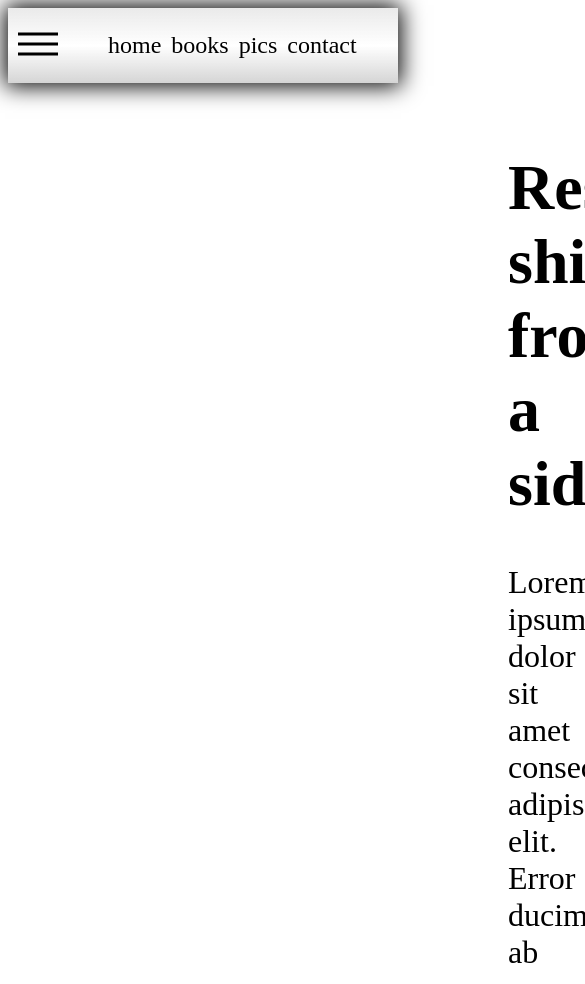
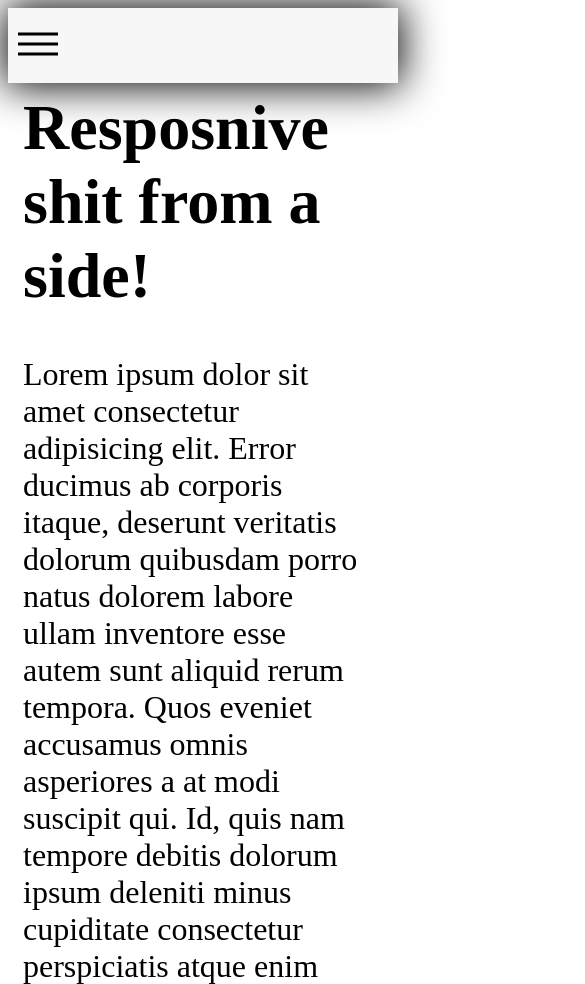
Before and after one commit to hide85x/RoundedSidebar, a website built with Parcel: page index.html in a window 390 px wide. Shown: the top 984 px of the page, 585 px wide, since content can reach past the window. Built offline with nearby package versions, Linux system fonts and the light colour scheme.

Commit message:
super awesome animations for mobile ul

```diff
--- a/package.json
+++ b/package.json
@@ -1,4 +1,5 @@
 {
+  "main": "index.html",
   "devDependencies": {
     "cssnano": "^4.1.10",
     "sass": "^1.25.0"
--- a/style.scss
+++ b/style.scss
@@ -9,11 +9,14 @@ body {
     position: relative;
     z-index: -9;
     font-size: 2em;
-    margin: 100px 500px;
+    margin: 100px 200px;
+    @media (max-width:800px) {
+        margin:40px 15px;
+    }
 }
 .navbar {
-    background-image: linear-gradient(rgba(128, 128, 128, 0.164), white, rgba(0, 0, 0, 0.164));
-    box-shadow: 0 0px 22px 3px black;
+    background-color: rgba(245, 245, 245, 0.808);
+    box-shadow: 0 0px 42px 3px black;
     display: flex;
     position: fixed;
     width: 100%;
@@ -24,6 +27,11 @@ body {
         list-style: none;
         gap: 10px;
         font-size: 1.5em;
+        transform: translateX(0);
+        transition: transform 0.5s ease-in;
+        @media (max-width: 600px) {
+            transform: translateX(-500px)
+        }
     }
 
 }
@@ -43,15 +51,17 @@ body {
     transform: translateY(-1000px);
     border-radius: 100%;
     transition:transform 0.5s ease-in, background-color 1s ease-in;
+    @media screen {
+        margin-top:250px
+    }
     a, i {
         text-decoration: none;
         font-size: 2em;
         color: white;
         margin: 10px 10px;
         @media(max-width:700px) {
-            font-size: 1.1em;
-                margin: 5px;
-                color: red($color: #000000);
+            font-size: 2em;
+            color: red($color: #000000);
         }
         &:hover {
             color: rgb(238, 234, 32);
```
Also changed, not shown: docs/index.html (+1 -1 lines), 6 other files.
